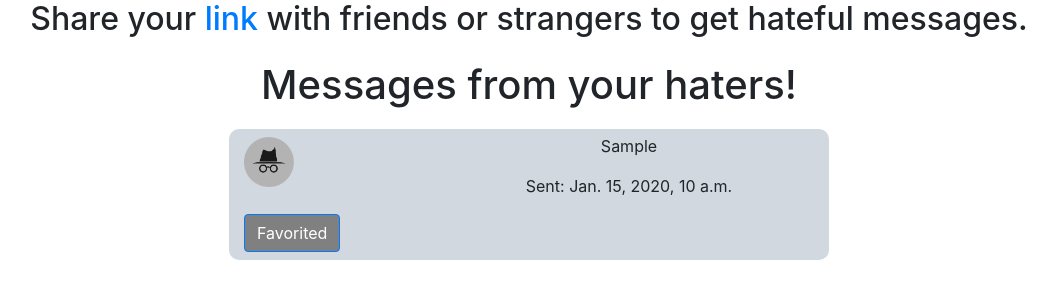
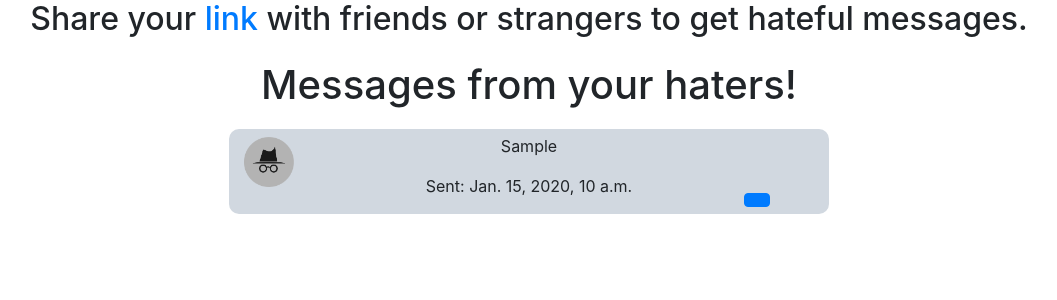
Before and after one commit to Abdelmasieh01/mysecrethater, a Django app: page /msgs/my_msgs/ in a window 1280 px wide. Shown: the part 56-356 px from the top of the page, without its empty margins (111-1168 px from the left). Run offline with Django 4.2, Linux system fonts and the light colour scheme; a user stored in the database is signed in; tables that the repository leaves empty hold one stand-in row (values such as "Sample post"); some libraries are stand-ins or nearby versions.

Commit message:
Update my_msgs.html

```diff
--- a/templates/msgs/my_msgs.html
+++ b/templates/msgs/my_msgs.html
@@ -64,16 +64,16 @@
         <div class="col align-self-start">
           {% load static %} <img src="{% static 'msgs/images/icon.png' %}" style="height: 50px; width: 50px; margin-top: 7.5px;">
         </div>
-        <div class="col-8" style="text-align: center; margin-top: 5px;">
+        <div class="col-8 align-self-center" style="text-align: center; margin-top: 5px;">
           <p style="overflow-wrap: break-word;">{{ msg.value }}</p>
           <p>Sent: {{ msg.date }}</p>
         </div>
         <div class="col align-self-end">
 
           {% if msg.fav %}
-            <a class="btn btn-primary" href="/msgs/fav/{{ msg.id }}" style="margin-bottom: 7.5px; background-color: gray; margin-right: 7.5px;">Favorited</a>
+            <a class="btn btn-primary" href="/msgs/fav/{{ msg.id }}" style="margin-bottom: 7.5px;"><i class="bi bi-arrow-through-heart-fill"></i></a>
           {% else %}
-            <a class="btn btn-primary" href="/msgs/fav/{{ msg.id }}" style="margin-bottom: 7.5px;">Favorite</a>
+            <a class="btn btn-primary" href="/msgs/fav/{{ msg.id }}" style="margin-bottom: 7.5px;"><i class="bi bi-arrow-through-heart"></i></a>
           {% endif %}
 
           </div>
```
